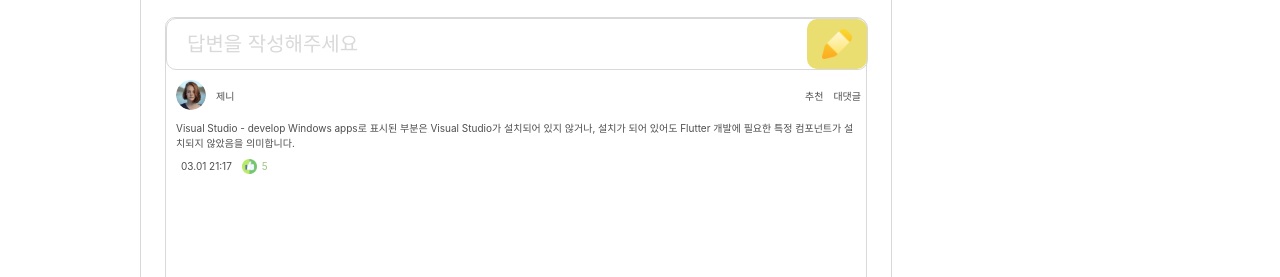
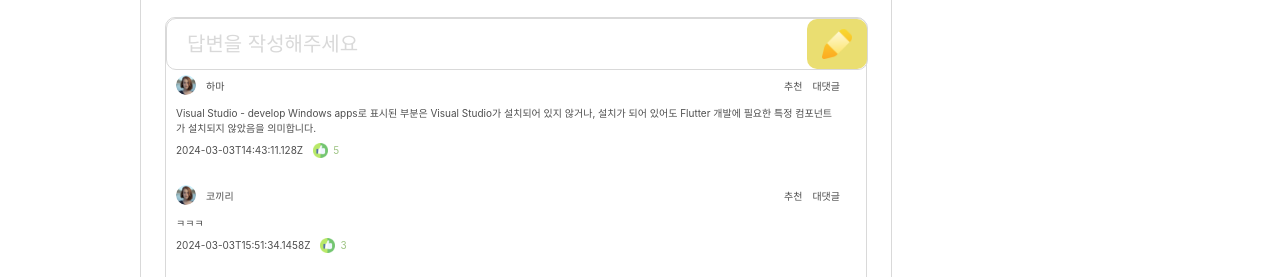
Before and after one commit to project-owls/OwlsFront, a React (Create React App) app: page /postPage in a window 1280 px wide. Shown: the part 675-952 px from the top of the page. Built offline with nearby package versions, Linux system fonts and the light colour scheme; no server answers.

Commit message:
Refactore: 데이터 추가 및 배열 순회

```diff
--- a/src/components/postPage/comment/comment.tsx
+++ b/src/components/postPage/comment/comment.tsx
@@ -4,13 +4,22 @@ import styles from './style';
 import profileImage from '../../../images/postPage/profileImage.png';
 import Likes from '../../../images/postPage/likes.png';
 
-const Comment: React.FC = () => {
+import CommentType from '../../../types/common/comment';
+
+interface CommentProps {
+  comments: CommentType[];
+}
+
+const Comment: React.FC<CommentProps> = ({ comments }) => {
   return (
-    <styles.Container>
+    <>
+      {comments.map((comment, index) => {
+        return (
+          <styles.Container key={index}>
             <styles.Top>
               <styles.Top>
                 <styles.ProfileImg src={profileImage} />
-          <styles.ID>제니</styles.ID>
+                <styles.ID>{comment.user.nickname}</styles.ID>
               </styles.Top>
               <styles.Top>
                 <styles.Text color={'#4E4E4E'} cursor={true}>
@@ -21,20 +30,19 @@ const Comment: React.FC = () => {
                 </styles.Text>
               </styles.Top>
             </styles.Top>
-      <styles.Content>
-        Visual Studio - develop Windows apps로 표시된 부분은 Visual Studio가
-        설치되어 있지 않거나, 설치가 되어 있어도 Flutter 개발에 필요한 특정
-        컴포넌트가 설치되지 않았음을 의미합니다.
-      </styles.Content>
+            <styles.Content>{comment.content}</styles.Content>
             <styles.Bottom>
-        <styles.Text color={'#4E4E4E'}>03.01 21:17</styles.Text>
+              <styles.Text color={'#4E4E4E'}>{comment.createdAt}</styles.Text>
               <styles.Likes src={Likes} />
               <styles.Text color={'#A0C586'} cursor={true}>
-          5
+                {comment.likeCount}
               </styles.Text>
             </styles.Bottom>
           </styles.Container>
         );
+      })}{' '}
+    </>
+  );
 };
 
 export default Comment;
--- a/src/components/postPage/comment/style.ts
+++ b/src/components/postPage/comment/style.ts
@@ -1,4 +1,5 @@
 import styled from 'styled-components';
+
 interface ColorProps {
   color: string;
   cursor?: boolean;
@@ -8,17 +9,19 @@ const styles = {
     position: relative;
     top: 0;
 
-    width: 700px;
+    width: 97%;
   `,
   Top: styled.div`
     display: flex;
     justify-content: space-between;
     align-items: center;
+
+    height: 30px;
   `,
   ProfileImg: styled.img`
     padding: 10px;
-    width: 30px;
-    height: 30px;
+    width: 20px;
+    height: 20px;
     border-radius: 50px;
     cursor: pointer;
   `,
@@ -38,7 +41,7 @@ const styles = {
     top: -10px;
     color: #4e4e4e;
     font-size: 10px;
-    padding: 0 10px;
+    padding: 5px 10px;
   `,
   Bottom: styled.div`
     position: relative;
@@ -46,7 +49,9 @@ const styles = {
 
     display: flex;
     align-items: center;
-    padding: 0 10px;
+
+    height: 20px;
+    padding: 0 5px;
   `,
   Likes: styled.img`
     width: 15px;
--- a/src/components/postPage/commentBox/commentBox.tsx
+++ b/src/components/postPage/commentBox/commentBox.tsx
@@ -1,9 +1,11 @@
-import React from 'react';
-import styles from './styles';
+import React, { useContext } from 'react';
+import styles from './style';
+import { SessionContext } from '../postComponent';
 import Pencil from '../../../images/boardPage/pencil.png';
 import Comment from '../comment/comment';
 
 const CommentBox: React.FC = () => {
+  const { comments } = useContext(SessionContext);
   return (
     <styles.Container>
       <styles.WriteCommentContainer>
@@ -12,7 +14,7 @@ const CommentBox: React.FC = () => {
           <styles.Pencil src={Pencil} />
         </styles.WriteButton>
       </styles.WriteCommentContainer>
-      <Comment />
+      <Comment comments={comments} />
     </styles.Container>
   );
 };
--- a/src/components/postPage/postComponent.tsx
+++ b/src/components/postPage/postComponent.tsx
@@ -1,13 +1,14 @@
 import React, { createContext } from 'react';
 
 import PostData from '../../types/common/postData';
-
+import CommentType from '../../types/common/comment';
 import PostTop from './postTop/postTop';
 import CommentBox from './commentBox/commentBox';
 
 interface SessionContextType {
   data: PostData;
   content: string;
+  comments: CommentType[];
 }
 
 const defaultSessionData: PostData = {
@@ -31,6 +32,7 @@ const defaultSessionData: PostData = {
 export const SessionContext = createContext<SessionContextType>({
   data: defaultSessionData,
   content: '',
+  comments: [],
 });
 
 interface ChildrenType {
@@ -46,6 +48,7 @@ const Post: PostComponentType = ({ children }) => {
     data: defaultSessionData,
     content:
       '강의 보는대로 flutter doctor -v치고 확인하니 이렇게 에러가 뜨네요 에러 뜬 링크대로 비쥬얼스튜디오를 다운로드 받았는데도 계속 뜨네요 ㅠ',
+    comments: comments,
   };
 
   return (
@@ -59,3 +62,34 @@ export default Post;
 
 Post.postTop = PostTop;
 Post.commentBox = CommentBox;
+
+const comments = [
+  {
+    id: 1,
+    content:
+      'Visual Studio - develop Windows apps로 표시된 부분은 Visual Studio가 설치되어 있지 않거나, 설치가 되어 있어도 Flutter 개발에 필요한 특정 컴포넌트가 설치되지 않았음을 의미합니다.',
+    likeCount: 5,
+    createdAt: '2024-03-03T14:43:11.128Z',
+    user: {
+      nickname: '하마',
+    },
+  },
+  {
+    id: 2,
+    content: 'ㅋㅋㅋ',
+    likeCount: 3,
+    createdAt: '2024-03-03T15:51:34.1458Z',
+    user: {
+      nickname: '코끼리',
+    },
+    comment: {
+      id: 1,
+      content: 'ㅋㅋㅋㅋ',
+      likeCount: 5,
+      createdAt: '2024-03-03T14:43:11.128Z',
+      user: {
+        nickname: '제니',
+      },
+    },
+  },
+];
--- /dev/null
+++ b/src/types/common/comment.ts
@@ -0,0 +1,19 @@
+interface User {
+  nickname: string;
+}
+
+interface CommentBasic {
+  id: number;
+  content: string;
+  likeCount: number;
+  createdAt: string;
+  user: User;
+}
+export default interface CommentType {
+  id: number;
+  content: string;
+  likeCount: number;
+  createdAt: string;
+  user: User;
+  comment?: CommentBasic;
+}
```
Also changed, not shown: src/components/postPage/commentBox/style.ts (renamed from src/components/postPage/commentBox/styles.ts). Lines whose indentation alone changed are shown as unchanged.
